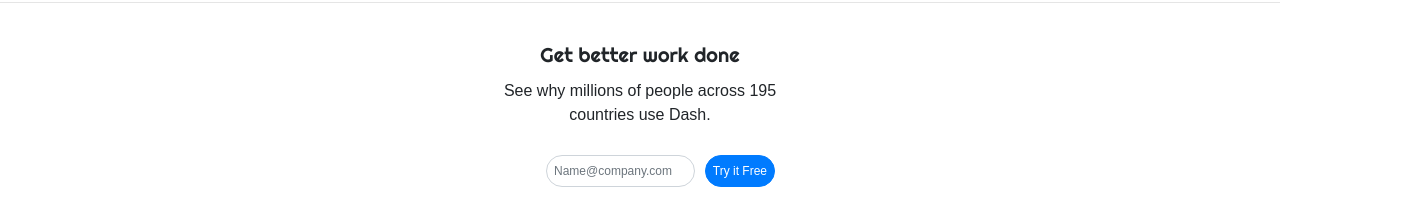
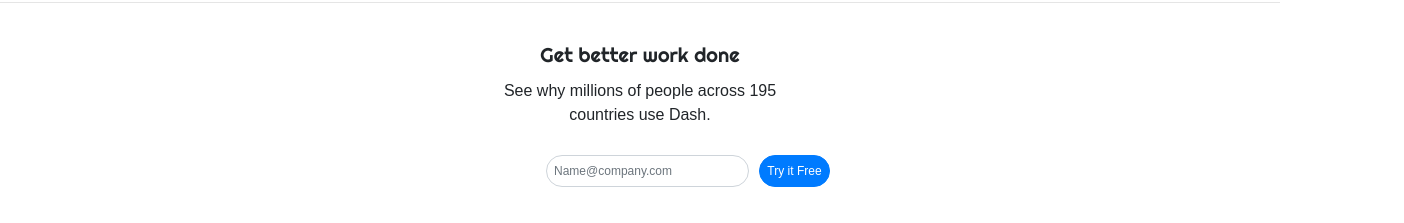
Before and after one commit to Nandikagk/Project1, a plain HTML site: page index.html in a window 1280 px wide. Shown: the part 2468-2691 px from the top of the page, 1404 px wide, since content can reach past the window. Drawn offline with nearby package versions, Linux system fonts and the light colour scheme; a web font is replaced by a local one.

Commit message:
change form size

```diff
--- a/index.html
+++ b/index.html
@@ -302,7 +302,7 @@
                 </div>
             </div>
             <div class="row mt-3">
-                <form class="col-sm-6 my-2 offset-md-5 align-self-center">
+                <form class="col-sm-8 my-2 offset-md-5 align-self-center">
                     <div class="form-row">
                         <div class="col-sm-3 my-1">
 
```
